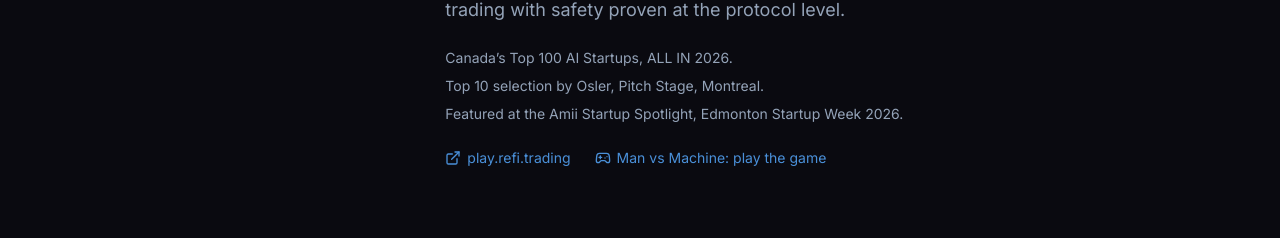
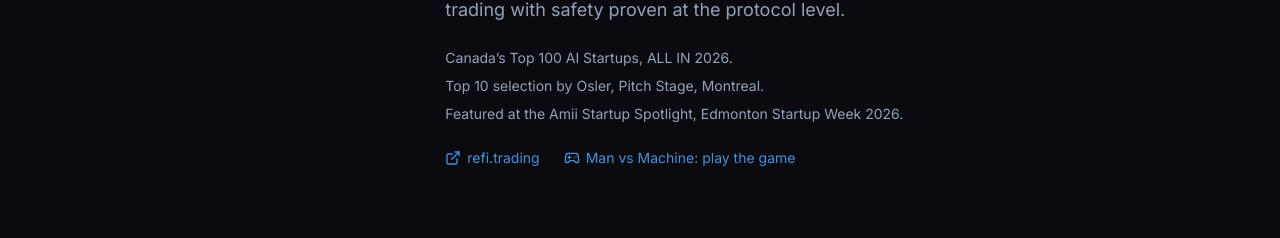
Before and after one commit to Z333Q/NoC-2026-Website, a React (Vite) app: page / in a window 1280 px wide. Shown: the part 2770-3008 px from the top of the page. Built offline with nearby package versions, Linux system fonts and the light colour scheme; no server answers.

Commit message:
Updated Home.tsx

```diff
--- a/src/pages/Home.tsx
+++ b/src/pages/Home.tsx
@@ -338,13 +338,13 @@ export default function Home() {
               </div>
               <div className="flex flex-wrap items-center gap-x-6 gap-y-3">
                 <a
-                  href="https://play.refi.trading"
+                  href="https://refi.trading"
                   target="_blank"
                   rel="noopener noreferrer"
                   className="inline-flex items-center gap-1.5 text-sm text-[var(--color-primary)] hover:text-white transition-colors"
                 >
                   <ExternalLink className="w-4 h-4" />
-                  play.refi.trading
+                  refi.trading
                 </a>
                 <a
                   href="https://game.refi.trading"
```
